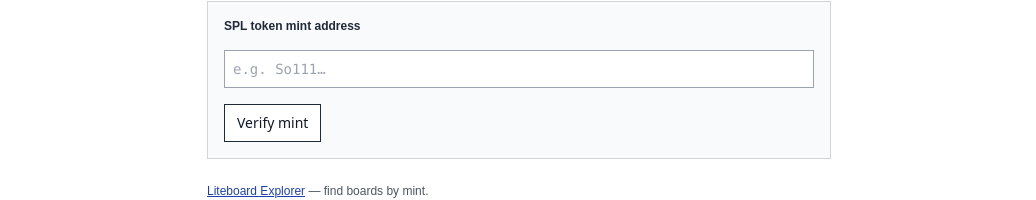
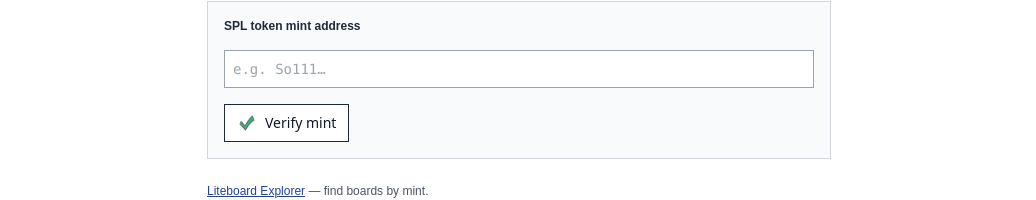
Before and after one commit to drligder/ligder-project, a React (Vite) app: page /liteboard/deploy in a window 1280 px wide. Shown: the part 483-683 px from the top of the page, without its empty margins (121-1157 px from the left). Built offline with nearby package versions, Linux system fonts and the light colour scheme; a web font is replaced by a local one.

Commit message:
Update LiteboardDeployPage.tsx

```diff
--- a/src/pages/LiteboardDeployPage.tsx
+++ b/src/pages/LiteboardDeployPage.tsx
@@ -180,10 +180,18 @@ const LiteboardDeployPage = () => {
           />
           <button
             type="button"
-            className="text-sm px-3 py-2 border border-gray-800 bg-white disabled:opacity-50"
+            className="inline-flex items-center gap-2 text-sm px-3 py-2 border border-gray-800 bg-white disabled:opacity-50"
             disabled={busy || createBusy}
             onClick={() => void runVerify()}
           >
+            <img
+              src="/icons/done-48.png"
+              alt=""
+              width={22}
+              height={22}
+              className="h-5 w-5 shrink-0 object-contain"
+              decoding="async"
+            />
             {busy ? 'Signing…' : 'Verify mint'}
           </button>
 
```
